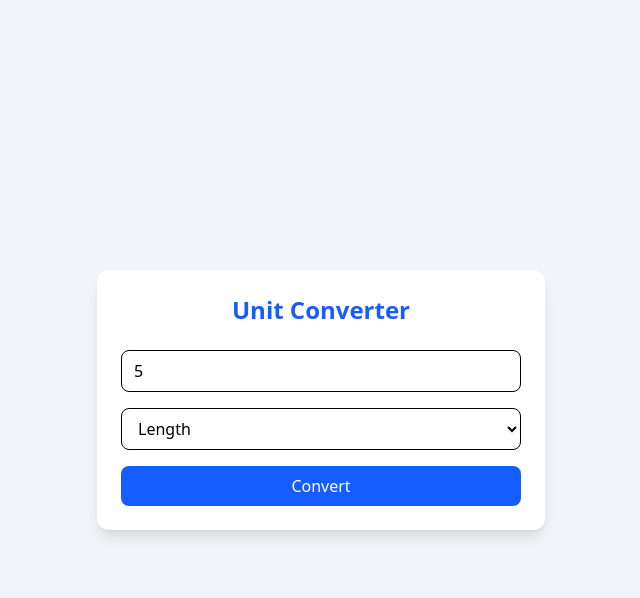
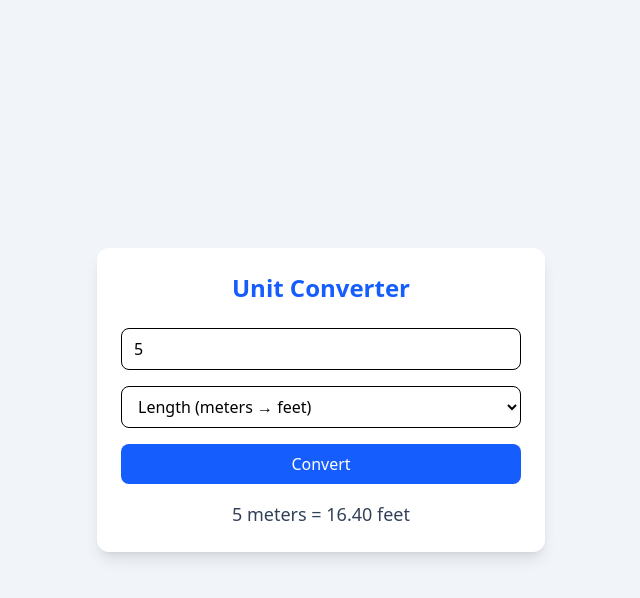
Before and after one commit to AmayaMihindusiri/Unit-Converter-Application, a React (Vite) app: page / in a window 1280 px wide. Both pictures are taken after typing "5" into the empty fields and a click on the button "Convert". Shown: the top 598 px of the page, without its empty margins (319-959 px from the left). Built offline with nearby package versions, Linux system fonts and the light colour scheme.

Commit message:
feat: add unit conversion logic for length, weight and temperature

```diff
--- a/src/App.jsx
+++ b/src/App.jsx
@@ -3,6 +3,30 @@ import reactLogo from './assets/react.svg'
 import viteLogo from '/vite.svg'
 
 function App() {
+  const [value, setValue] = useState("");
+  const [type, setType] = useState("length");
+  const [result, setResult] = useState(null);
+
+  const convert = () => {
+    const num = parseFloat(value);
+    if (isNaN(num)) {
+      setResult("Invalid input");
+      return;
+    }
+
+    let converted;
+
+    if (type === "length") {
+      converted = `${num} meters = ${(num * 3.28084).toFixed(2)} feet`;
+    } else if (type === "weight") {
+      converted = `${num} kg = ${(num * 2.20462).toFixed(2)} lbs`;
+    } else if (type === "temperature") {
+      converted = `${num} °C = ${((num * 9) / 5 + 32).toFixed(2)} °F`;
+    }
+
+    setResult(converted);
+  };
+
   return (
     <div className="min-h-screen bg-slate-100 flex items-center justify-center px-4">
       <div className="w-full max-w-md bg-white rounded-xl shadow-lg p-6">
@@ -13,19 +37,34 @@ function App() {
         <div className="space-y-4">
           <input
             type="number"
+            value={value}
+            onChange={(e) => setValue(e.target.value)}
             placeholder="Enter value"
             className="w-full border rounded-lg px-3 py-2 focus:outline-none focus:ring-2 focus:ring-blue-500"
           />
 
-          <select className="w-full border rounded-lg px-3 py-2">
-            <option>Length</option>
-            <option>Weight</option>
-            <option>Temperature</option>
+          <select
+            value={type}
+            onChange={(e) => setType(e.target.value)}
+            className="w-full border rounded-lg px-3 py-2"
+          >
+            <option value="length">Length (meters → feet)</option>
+            <option value="weight">Weight (kg → lbs)</option>
+            <option value="temperature">Temperature (°C → °F)</option>
           </select>
 
-          <button className="w-full bg-blue-600 text-white py-2 rounded-lg hover:bg-blue-700 transition">
+          <button
+            onClick={convert}
+            className="w-full bg-blue-600 text-white py-2 rounded-lg hover:bg-blue-700 transition"
+          >
             Convert
           </button>
+
+          {result && (
+            <div className="text-center text-lg font-medium text-slate-700">
+              {result}
+            </div>
+          )}
         </div>
       </div>
     </div>
```
